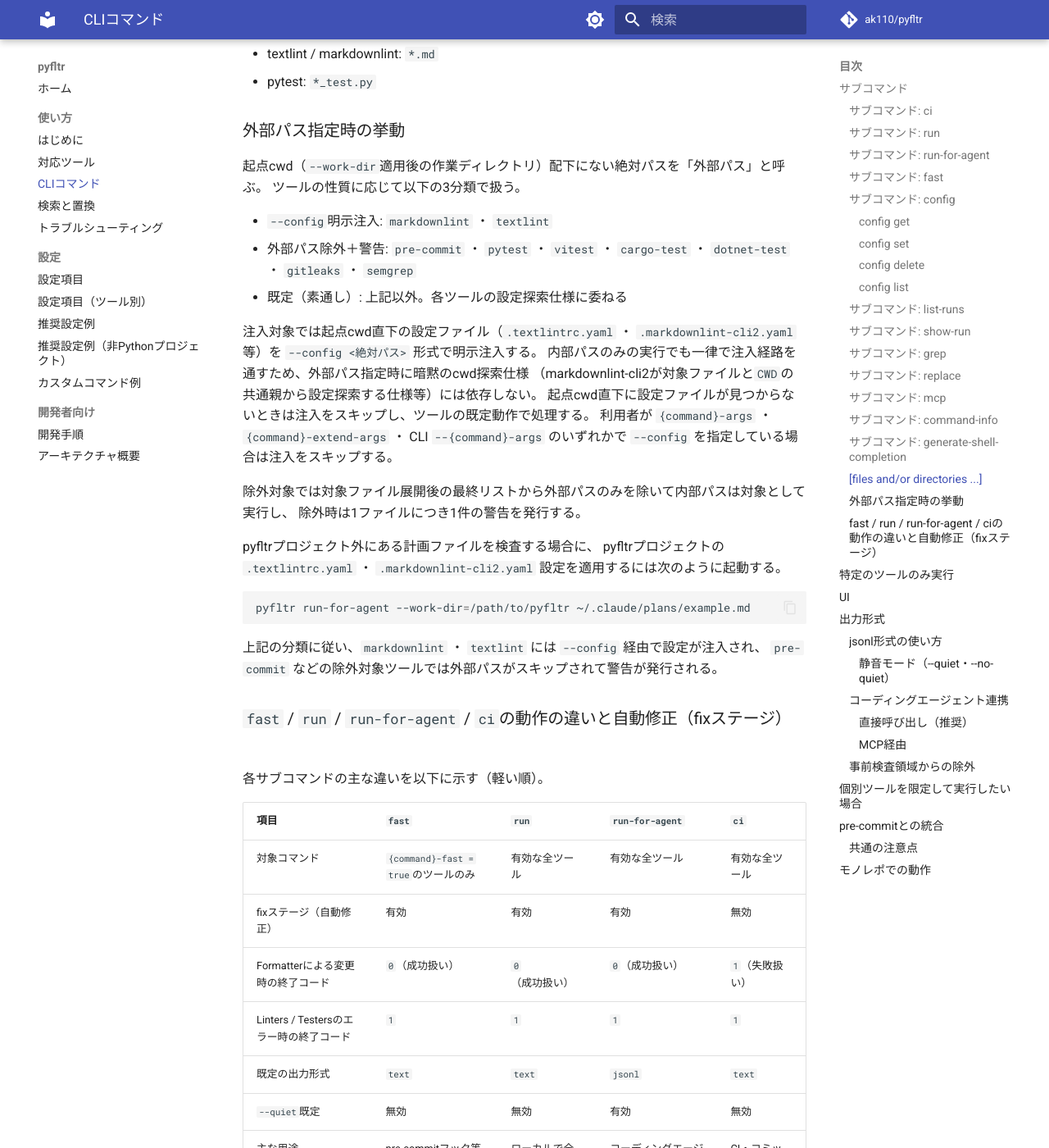
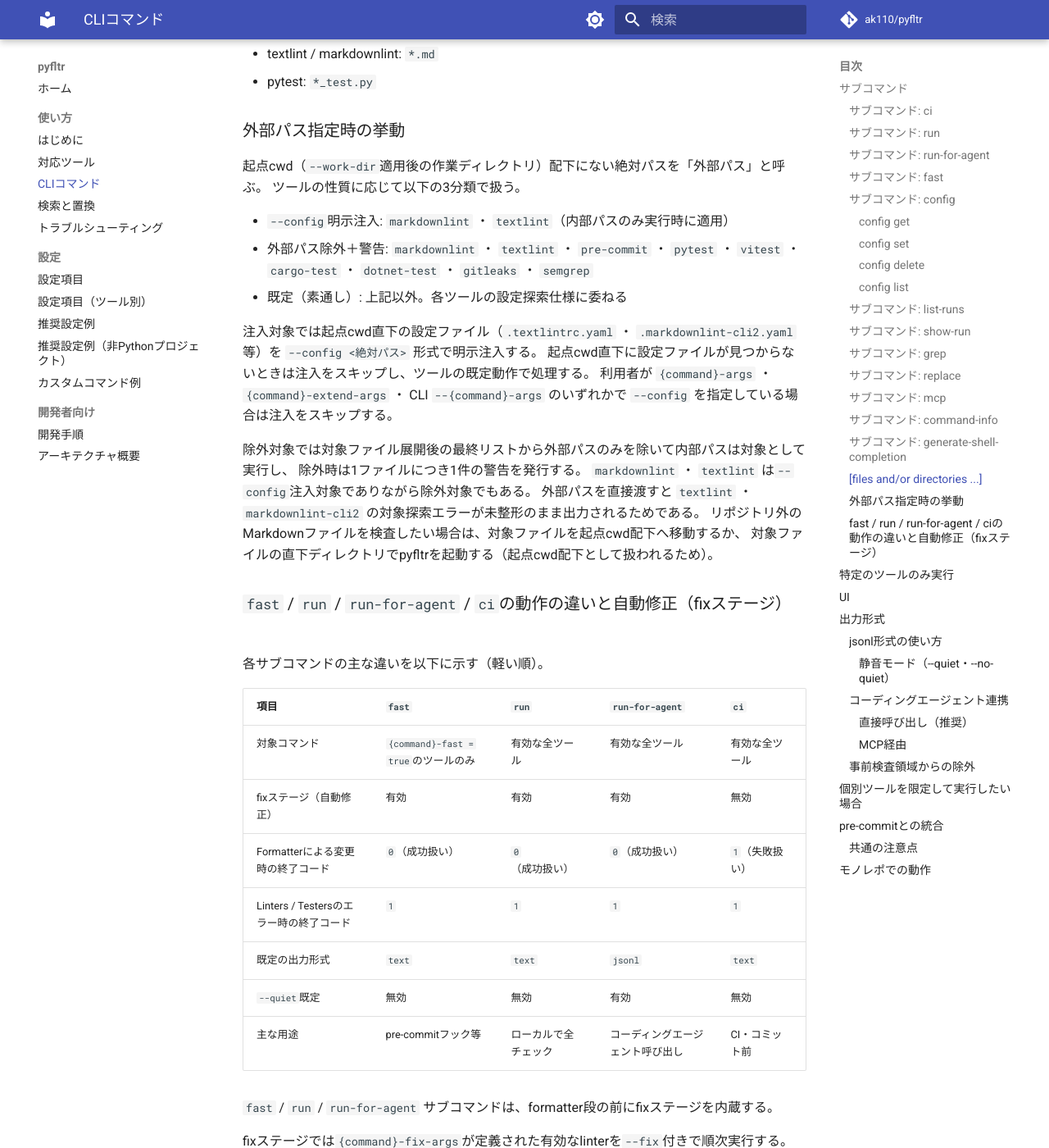
Before and after one commit to ak110/pyfltr, an MkDocs documentation site: the page built from docs/guide/usage.md, in a window 1280 px wide and 1400 px high, scrolled down 8618 px. Shown: the whole window at 82% size. Built offline with MkDocs 1.6.1 and Material for MkDocs 9.7.7, drawn with Linux system fonts in a browser that asks for light colours; comment, search, counter and statistics services are not loaded.

Commit message:
fix(external-paths): textlint/markdownlintを外部パス除外+警告経路へ移管する
再発予防: 一時領域コピー方式は起点cwd外への再配置となり同エラーが再現するため成立せず、
除外+警告方式を採用した。他の注入対象ツール（bandit）はMarkdown対象ではなく
外部パス経由の実行事例が無いため上位カテゴリでの独立節新設は見送った。

````diff
--- a/docs/guide/usage.md
+++ b/docs/guide/usage.md
@@ -398,31 +398,23 @@ pyfltr generate-shell-completion powershell | Out-String | Invoke-Expression
 起点cwd（`--work-dir`適用後の作業ディレクトリ）配下にない絶対パスを「外部パス」と呼ぶ。
 ツールの性質に応じて以下の3分類で扱う。
 
-- `--config`明示注入: `markdownlint` ・ `textlint`
-- 外部パス除外＋警告: `pre-commit` ・ `pytest` ・ `vitest` ・ `cargo-test` ・ `dotnet-test` ・
-  `gitleaks` ・ `semgrep`
+- `--config`明示注入: `markdownlint` ・ `textlint`（内部パスのみ実行時に適用）
+- 外部パス除外＋警告: `markdownlint` ・ `textlint` ・ `pre-commit` ・ `pytest` ・ `vitest` ・
+  `cargo-test` ・ `dotnet-test` ・ `gitleaks` ・ `semgrep`
 - 既定（素通し）: 上記以外。各ツールの設定探索仕様に委ねる
 
 注入対象では起点cwd直下の設定ファイル（`.textlintrc.yaml` ・ `.markdownlint-cli2.yaml` 等）を
 `--config <絶対パス>` 形式で明示注入する。
-内部パスのみの実行でも一律で注入経路を通すため、外部パス指定時に暗黙のcwd探索仕様
-（markdownlint-cli2が対象ファイルと`CWD`の共通親から設定探索する仕様等）には依存しない。
 起点cwd直下に設定ファイルが見つからないときは注入をスキップし、ツールの既定動作で処理する。
 利用者が `{command}-args` ・ `{command}-extend-args` ・ CLI `--{command}-args` のいずれかで
 `--config` を指定している場合は注入をスキップする。
 
 除外対象では対象ファイル展開後の最終リストから外部パスのみを除いて内部パスは対象として実行し、
 除外時は1ファイルにつき1件の警告を発行する。
-
-pyfltrプロジェクト外にある計画ファイルを検査する場合に、
-pyfltrプロジェクトの `.textlintrc.yaml` ・ `.markdownlint-cli2.yaml` 設定を適用するには次のように起動する。
-
-```shell
-pyfltr run-for-agent --work-dir=/path/to/pyfltr ~/.claude/plans/example.md
-```
-
-上記の分類に従い、`markdownlint` ・ `textlint` には `--config` 経由で設定が注入され、
-`pre-commit` などの除外対象ツールでは外部パスがスキップされて警告が発行される。
+`markdownlint` ・ `textlint` は`--config`注入対象でありながら除外対象でもある。
+外部パスを直接渡すと `textlint` ・ `markdownlint-cli2` の対象探索エラーが未整形のまま出力されるためである。
+リポジトリ外のMarkdownファイルを検査したい場合は、対象ファイルを起点cwd配下へ移動するか、
+対象ファイルの直下ディレクトリでpyfltrを起動する（起点cwd配下として扱われるため）。
 
 ### `fast` / `run` / `run-for-agent` / `ci`の動作の違いと自動修正（fixステージ）
 
````
Also changed, not shown: .claude/rules/targets.md (+2 -1 lines), 5 other files.
